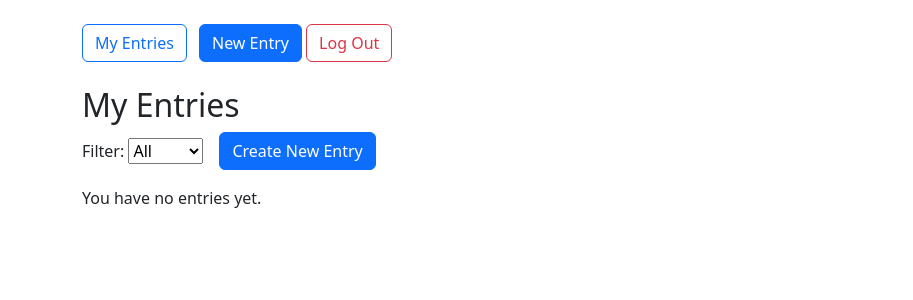
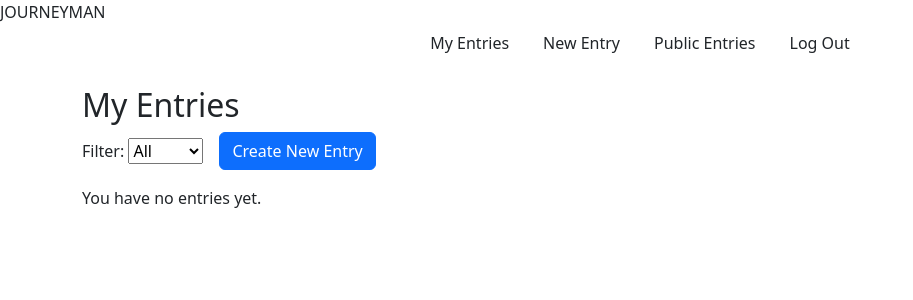
Before and after one commit to fattig-riddare-90/journeyman, a Django app: page /my/ in a window 1280 px wide. Shown: the top 300 px of the page, without its empty margins (0-913 px from the left). Run offline with Django 5.2, Linux system fonts and the light colour scheme; the visitor is signed in with stand-in values (Sample User, id 1); data that the repository does not hold is empty.

Commit message:
Remake base.html to make it look better

```diff
--- a/templates/journeyman/base.html
+++ b/templates/journeyman/base.html
@@ -4,23 +4,36 @@
     <meta charset="UTF-8">
     <title>{% block title %}Journeyman{% endblock %}</title>
     <meta name="viewport" content="width=device-width, initial-scale=1">
+
     <!-- Bootstrap -->
     <link href="https://cdn.jsdelivr.net/npm/bootstrap@5.3.3/dist/css/bootstrap.min.css" rel="stylesheet">
+
+    <!-- Custom styles -->
+    <style></style>
 </head>
-    <body class="container py-4">
+<body>
+
+    <!-- Header -->
+    <header>JOURNEYMAN</header>
+
     <!-- Navbar -->
-         <nav class="mb-4">
-            <a href="{% url 'my_entries' %}" class="btn btn-outline-primary me-2">My Entries</a>
-            <a href="{% url 'create_entry' %}" class="btn btn-primary">New Entry</a>
+    {% if user.is_authenticated %}
+    <nav class="d-flex gap-2 justify-content-center mb-4 flex-wrap">
+        <a href="{% url 'my_entries' %}" class="btn navbar-btn">My Entries</a>
+        <a href="{% url 'create_entry' %}" class="btn navbar-btn">New Entry</a>
+        <a href="{% url 'public_entries' %}" class="btn navbar-btn">Public Entries</a>
         <form method="post" action="{% url 'logout' %}" style="display:inline;">
             {% csrf_token %}
-                <button type="submit" class="btn btn-outline-danger">Log Out</button>
+            <button type="submit" class="btn logout-btn">Log Out</button>
         </form>
     </nav>
+    {% endif %}
 
-         <!-- Content -->
+    <!-- Page Content -->
+    <main class="container">
         {% block content %}
         {% endblock %}
+    </main>
 
     <!-- Bootstrap JS -->
     <script src="https://cdn.jsdelivr.net/npm/bootstrap@5.3.3/dist/js/bootstrap.bundle.min.js" defer></script>
```
Lines whose indentation alone changed are shown as unchanged.
